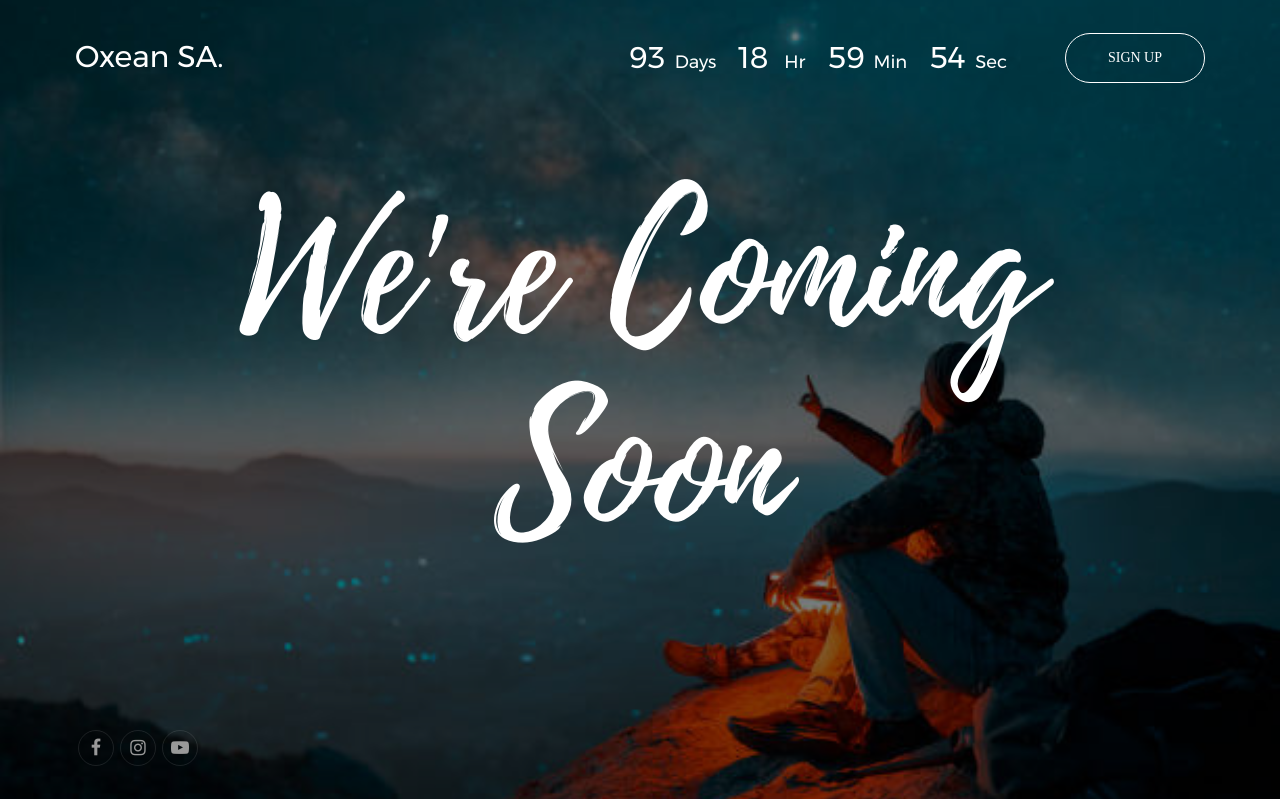
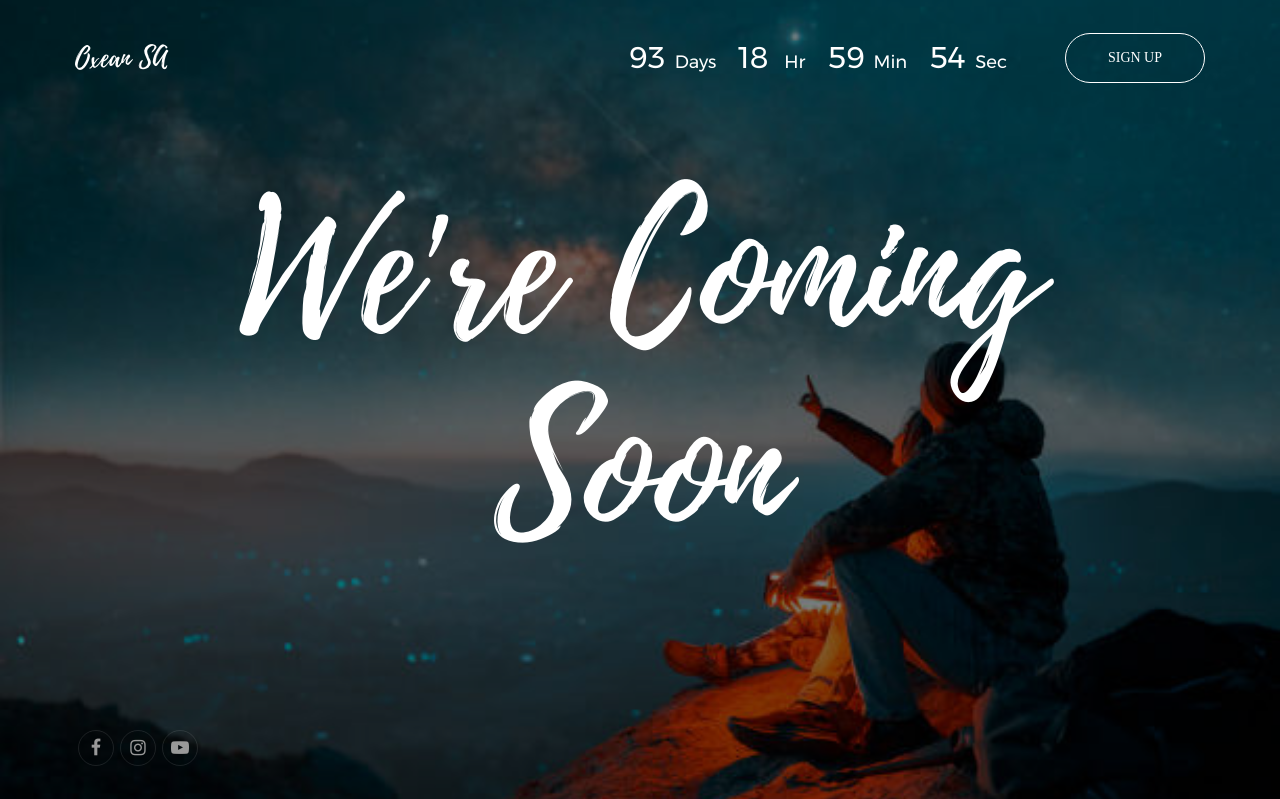
Before and after one commit to OxeanSA/cmenv, a Flask app: page / in a window 1280 px wide. Shown: the top 799 px of the page. Run offline with Flask 2, Linux system fonts and the light colour scheme; parts of the project's set-up code (start-up, migrations or seed data) failed here and were passed over; some libraries are stand-ins or nearby versions; some web fonts are replaced.

Commit message:
Updated images and port

```diff
--- a/osacs/main.py
+++ b/osacs/main.py
@@ -13,5 +13,5 @@ def index():
 if __name__ == '__main__':
 
     server = HTTPServer(WSGIContainer(app))
-    server.listen(port=5000)
+    server.listen(port=80)
     IOLoop.instance().start()
--- a/osacs/static/css/main.css
+++ b/osacs/static/css/main.css
@@ -193,6 +193,13 @@ Primary use:
 
 /*//////////////////////////////////////////////////////////////////
 [ L-Text >= 26 ]*/
+
+.lg-txt1 {
+  font-family: Playlist Script;
+  font-size: 28px;
+  color: #fff;
+  line-height: 1;
+}
 .l1-txt1 {
   font-family: Montserrat-Regular;
   font-size: 30px;
--- a/osacs/templates/index.html
+++ b/osacs/templates/index.html
@@ -35,7 +35,7 @@
 		<!--  -->
 		<div class="w-full flex-w flex-sb-m">
 			<div class="wrappic1 m-r-30 m-t-10 m-b-10">
-				<a href="#"><span class="l1-txt1 wsize1">Oxean SA.</span></a>
+				<a href="#"><span class="lg-txt1 site-logo">Oxean SA</span></a>
 			</div>
 
 			<div class="flex-w cd100 p-t-15 p-b-15 p-r-36">
```
